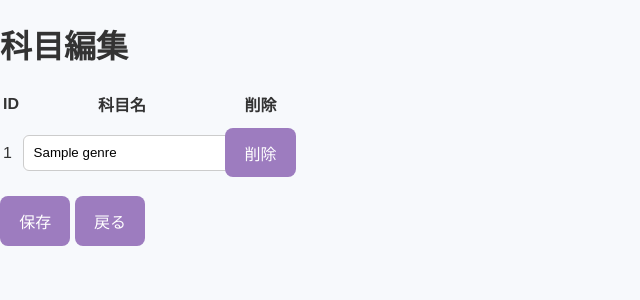
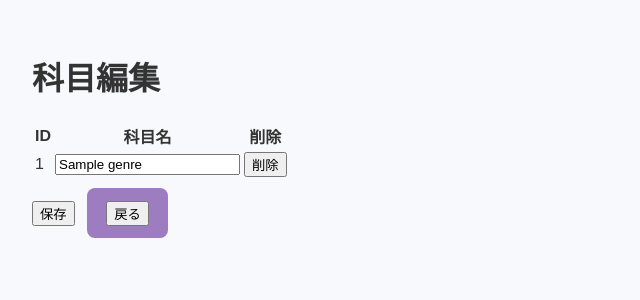
Before and after one commit to taipiwiq/testcode, a Python web app: template PLACTICE/admin_app/templates/genre_update.html in a window 1280 px wide. Shown: the top 300 px of the page, without its empty margins (0-640 px from the left). Run offline with Jinja, Linux system fonts and the light colour scheme; the template is opened without the code that fills it: most values are stand-ins (such as "Sample title", 1, 10 or a date in 2020).

Commit message:
Update base.html

```diff
--- a/PLACTICE/shared/templates/base.html
+++ b/PLACTICE/shared/templates/base.html
@@ -3,54 +3,57 @@
 <head>
     <meta charset="UTF-8">
     <meta name="viewport" content="width=device-width, initial-scale=1.0">
-    <title>Document</title>
+    <title>{% block title %}ページタイトル{% endblock %}</title>
     <style>
+        /* --- 共通スタイル --- */
         body {
             font-family: 'Helvetica Neue', sans-serif;
-  background: #f7f9fc;
+            background-color: #f7f9fc;
             color: #333;
             margin: 0;
-  padding: 0;
-}
-header {
-  background: linear-gradient(to right, #dcb7ff, #fff0f6);
-  padding: 1rem 2rem;
-  box-shadow: 0 2px 6px rgba(0,0,0,0.1);
-}
-header h1 {
-  margin: 0;
-  color: #5e338b;
-}
-.container {
-  max-width: 800px;
-  margin: auto;
             padding: 2rem;
         }
-button, input[type=submit] {
+
+        a {
+            display: inline-block;
             background-color: #9d7cbf;
             color: white;
-  border: none;
+            text-decoration: none;
             padding: 0.8rem 1.2rem;
-  margin: 0.5rem 0;
+            margin: 0.5rem;
             border-radius: 8px;
-  font-size: 1rem;
-  cursor: pointer;
             transition: background 0.3s ease;
         }
-button:hover, input[type=submit]:hover {
+
+        a:hover {
             background-color: #7c5aa0;
         }
-form input[type=text], form input[type=password] {
-  width: 100%;
-  padding: 0.6rem;
-  margin: 0.5rem 0;
-  border: 1px solid #ccc;
-  border-radius: 6px;
+
+        /* --- ページごとのスタイル切替 --- */
+
+        /* a_app 用ページのカスタム */
+        .page-a a {
+            background-color: #ffd6e7;
+            color: #5e2d5b;
         }
+        .page-a a:hover {
+            background-color: #f9b5d0;
+        }
+
+        /* b_app 用ページのカスタム */
+        .page-b a {
+            background-color: #d0e1ff;
+            color: #2d3e80;
+        }
+        .page-b a:hover {
+            background-color: #a8c6f0;
+        }
+
+        /* 追加で必要になったら、ここに `.page-x` を追加していけます */
+
     </style>
-
 </head>
-<body>
+<body class="{% block body_class %}{% endblock %}">
     {% block content %}
     {% endblock %}
 </body>
```
Lines whose indentation alone changed are shown as unchanged.
